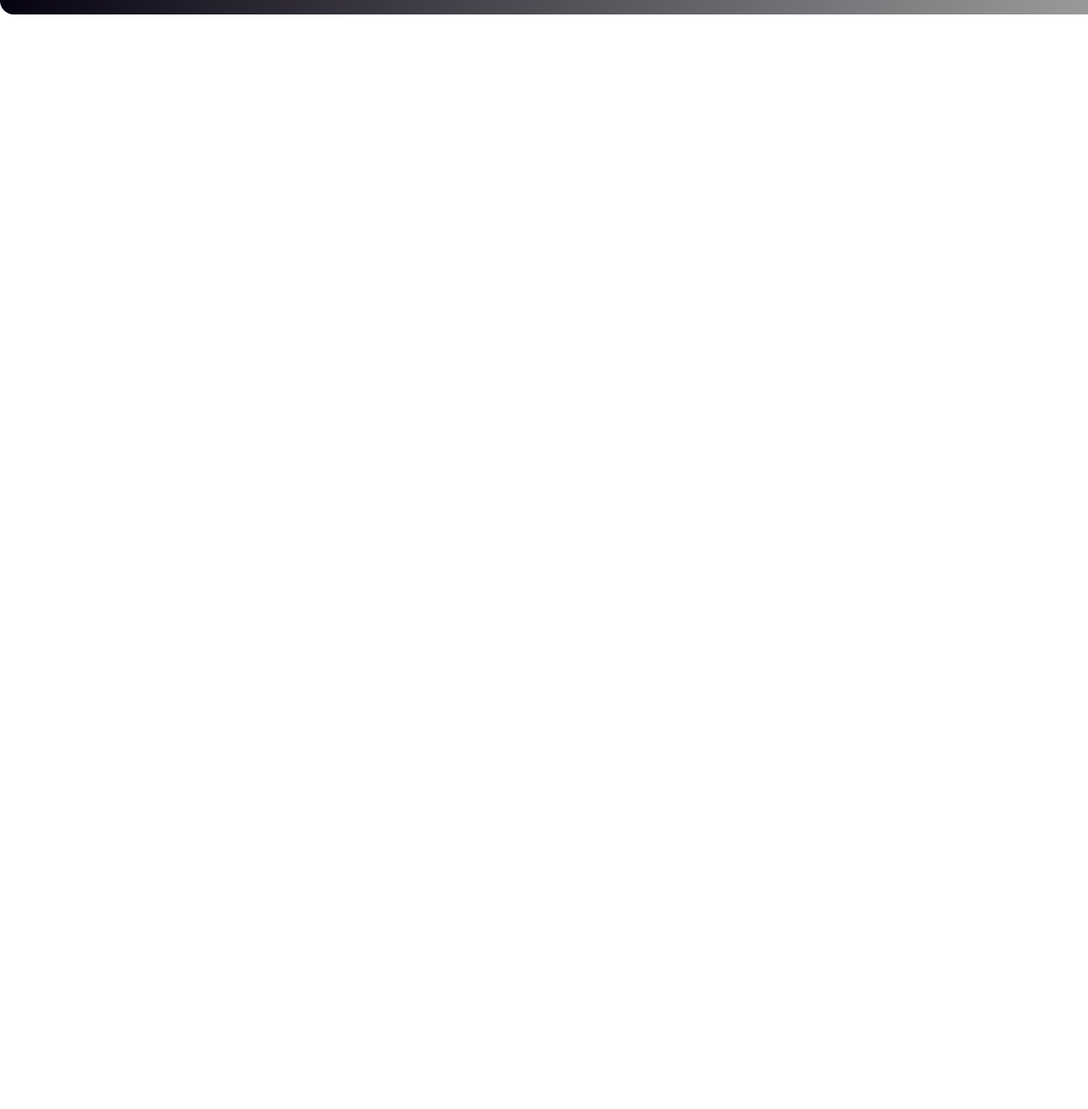
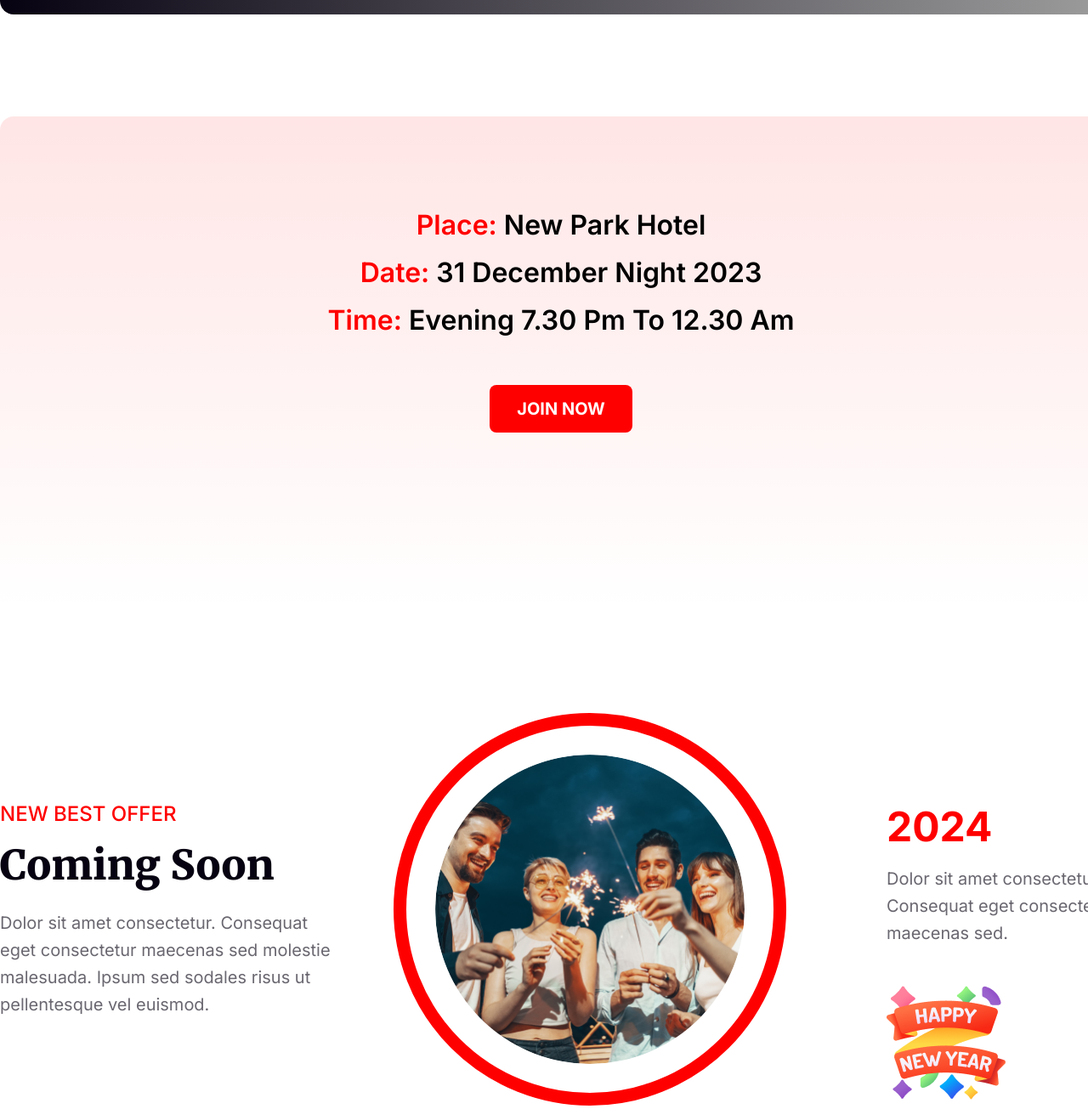
Before and after one commit to MubtasinShihab/New-Year-New-Site-Assignment, a plain HTML site: page index.html in a window 1280 px wide. Shown: the part 2281-3586 px from the top of the page at 85% size. Before the commit the page ends 2298 px from the top, so only its background shows below. Drawn offline with Linux system fonts and the light colour scheme; grey boxes are pictures that could not be loaded.

Commit message:
fourth and fifth  section added

```diff
--- a/index.html
+++ b/index.html
@@ -60,6 +60,44 @@
 
             </section>
 
+            <section class="banner-4">
+                <div class="place-date-time">
+                    <div><span>Place:</span> New Park Hotel</div>
+                    <div><span>Date:</span> 31 December Night 2023</div>
+                    <div><span>Time:</span> Evening 7.30 Pm To 12.30 Am</div>
+                </div>
+
+                <div class="join-now-button">
+                    <button class="red-join-now-button">JOIN NOW</button>
+                </div>
+            </section>
+
+            <section class="banner-5">
+
+                <div class="column-1">
+                    <div class="new-offer">NEW BEST OFFER</div>
+                    <div class="coming-soon">Coming Soon</div>
+                    <div class="banner-5-description">
+                        Dolor sit amet consectetur. Consequat eget consectetur maecenas sed molestie malesuada. Ipsum sed sodales risus ut pellentesque vel euismod.
+                    </div>
+                </div>
+
+                <div class="column-2">
+                    <img src="/resources/Ellipse-1.png" alt="4 people celebrating">
+                </div>
+
+                <div class="column-3">
+                    <div class="column-3-2024">2024</div>
+                    <div class="column-3-description">Dolor sit amet consectetur. Consequat eget consectetur maecenas sed.</div>
+                    <div class="column-3-image"><img src="/resources/Group-96.png" alt="Happy New Year"></div>
+                </div>
+
+            </section>
+
+            <section class="banner-6">
+
+            </section>
+
         </main>
 
     </body>
--- a/styles/styles.css
+++ b/styles/styles.css
@@ -72,6 +72,7 @@ font-family: 'Merriweather', serif;
 }
 
 
+
 /* Third Section */
 
 .banner-3{
@@ -86,7 +87,7 @@ font-family: 'Merriweather', serif;
 
 .party-welcome {
     color: #FFF;
-    font-family: Merriweather;
+    font-family: 'Merriweather', serif;
     font-size: 64px;
     font-weight: 900;
     letter-spacing: 7.04px;
@@ -99,7 +100,7 @@ font-family: 'Merriweather', serif;
 
 .party-description {
     color: rgba(255, 255, 255, 0.80);
-    font-family: Inter;
+    font-family: 'Inter', sans-serif;
     font-size: 18px;
     font-weight: 400;
     width: 697px;
@@ -111,22 +112,151 @@ font-family: 'Merriweather', serif;
 .button {
     color: #FFF;
     background-color: transparent;
-    font-family: Inter;
+    font-family: 'Inter', sans-serif;
     font-size: 20px;
     font-weight: 700;
     padding-left: 158px;
     border: 0px;
 }
 
+/* .button:hover {
+    background-color:dimgray;
+    border: 0px;
+    position:static;
+    width: 170px;
+    height: 50px;
+    border-radius: 3px;
+    margin: auto;
+    padding: 10px;
+} */
+
 .img-2024 {
     padding-top: 68px;
     padding-left: 39px;
 }
 
-.img-2024 img {
+/* .img-2024 img {
     mix-blend-mode: lighten;
+} */
+
+
+
+/* Fourth Section */
+
+.banner-4 {
+    background: linear-gradient(180deg, rgba(255, 0, 0, 0.10) 0%, rgba(255, 0, 0, 0.00) 100%);
+    width: 1320px;
+    height: 482px;
+    margin: auto;
+    margin-top: 120px;
+    border-radius: 16px;
+    padding-top: 100px;
+}
+
+.place-date-time {
+    text-align: center;
+    font-family: 'Inter', sans-serif;
+    font-size: 32px;
+    font-style: normal;
+    font-weight: 600;
+    line-height: 56px;
+}
+
+.place-date-time span {
+    color: #F00;
+}
+
+.join-now-button {
+    text-align: center;
+    margin-top: 48px;
+}
+
+.red-join-now-button {
+    color: #FFF;
+    text-align: center;
+    font-family: 'Inter', sans-serif;
+    font-size: 20px;
+    font-weight: 700;
+    padding: 16px 32px;
+    border: 0px;
+    border-radius: 8px;
+    background: #F00;
 }
 
 
 
-/* Fourth Section */
+/* fifth section */
+
+.banner-5 {
+    background: #fff;
+    width: 1320px;
+    height: 463px;
+    display: flex;
+    margin: auto;
+    margin-top: 120px;
+}
+
+.column-1{
+    max-width: 393px;
+    margin-right: 70px;
+}
+
+.new-offer {
+    color: #F00;
+    font-family: 'Inter', sans-serif;
+    font-size: 24px;
+    font-weight: 500;
+    margin-top: 104px;
+    margin-bottom: 16px;
+}
+
+.coming-soon {
+    color: #070211;
+    font-family: 'Merriweather', serif;
+    font-size: 48px;
+    font-weight: 900;
+    margin-bottom: 22px;
+}
+
+.banner-5-description {
+    color: rgba(7, 2, 17, 0.60);
+    font-family: 'Inter', sans-serif;
+    font-size: 20px;
+    font-weight: 400;
+    line-height: 32px;
+}
+
+.column-2 img {
+    padding: 34px;
+    width: 364px;
+    height: 364px;
+    border-radius: 463px;
+    border: 15px solid #F00;
+}
+
+.column-3 {
+    max-width: 276px;
+    margin-left: 118px;
+}
+
+.column-3-2024 {
+    color: #F00;
+    font-family: 'Inter', sans-serif;
+    font-size: 48px;
+    font-weight: 700;
+    margin-top: 104px;
+    margin-bottom: 16px;
+}
+
+.column-3-description {
+    color: rgba(7, 2, 17, 0.60);
+    font-family: 'Inter', sans-serif;
+    font-size: 20px;
+    font-weight: 400;
+    line-height: 32px;
+    margin-bottom: 43px;
+}
+
+
+
+/* Sixth Section */
```
